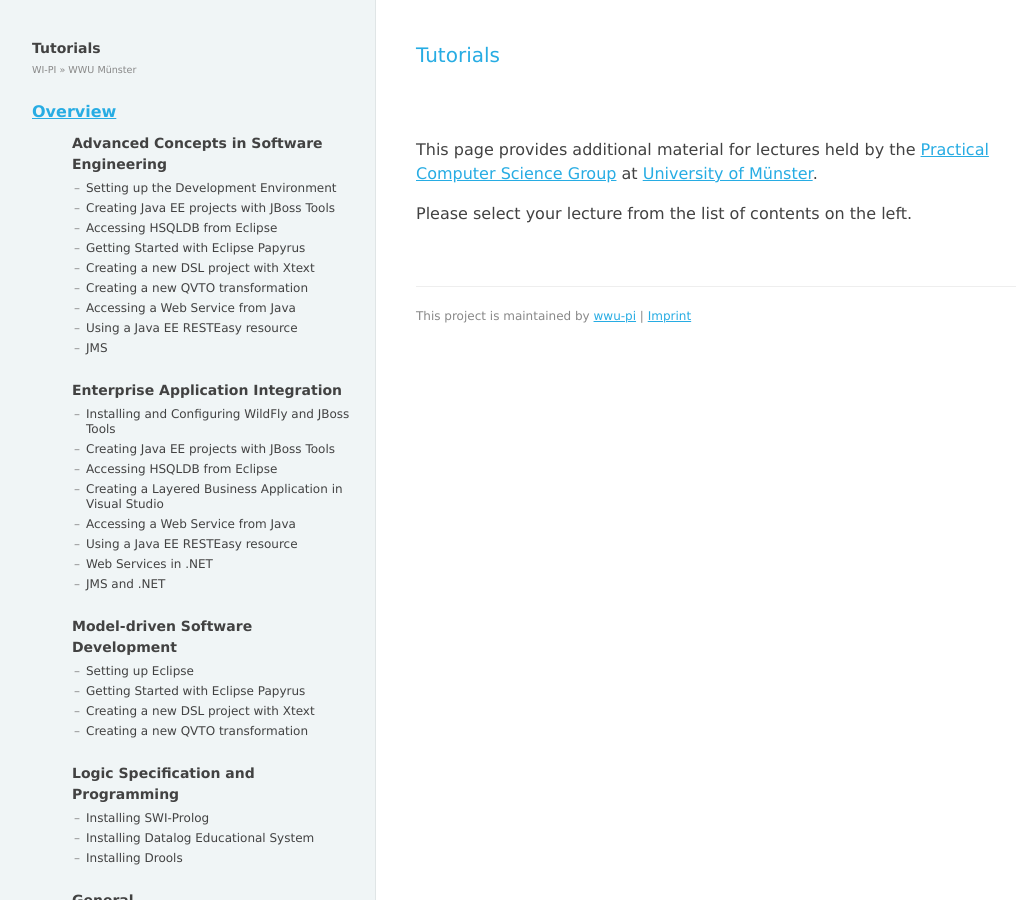
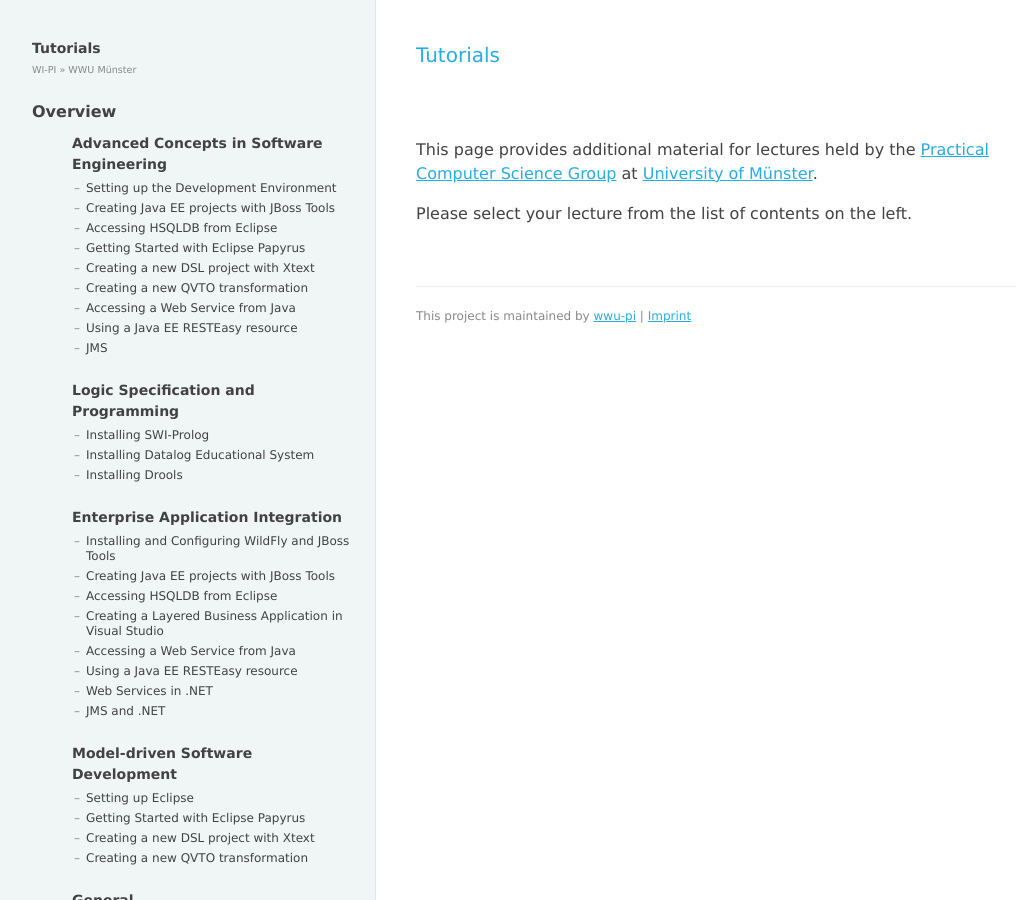
Before and after one commit to wwu-pi/tutorials, a Jekyll site: the page built from index.md, in a window 1280 px wide. Shown: the whole page, without its empty margins (8-1028 px from the left). Built offline with Jekyll 4.4.1, drawn with Linux system fonts in a browser that asks for light colours.

Commit message:
Update lecture order

```diff
--- a/_config.yml
+++ b/_config.yml
@@ -5,9 +5,9 @@
 # - use the directory name within the lectures directory
 lectures:
  - acse
+ - lsp
  - eai
  - mdsd
- - lsp
 
 # contact data for each lecture is maintained here
 # - use the same lecture name as above for lectures
--- a/_includes/sidebar.html
+++ b/_includes/sidebar.html
@@ -9,7 +9,7 @@
   </section>
 
   <section class="sidebar-block">
-    <h5 class="sidebar-title"><a href="{{site.url}}">Overview</a></h5>
+    <h5 class="sidebar-title">Overview</h5>
     <ol class="navigation chapters-list">
       {% for chapter in site.lectures %}
         {% capture url %}/lectures/{{ chapter | replace: ' ', '_' | downcase }}{% endcapture %}
```
